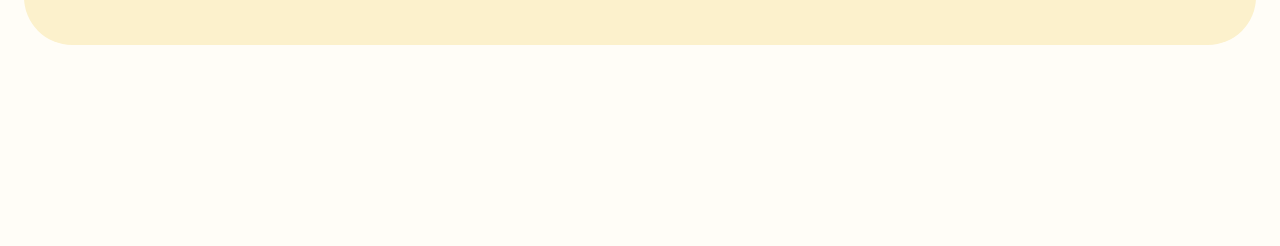
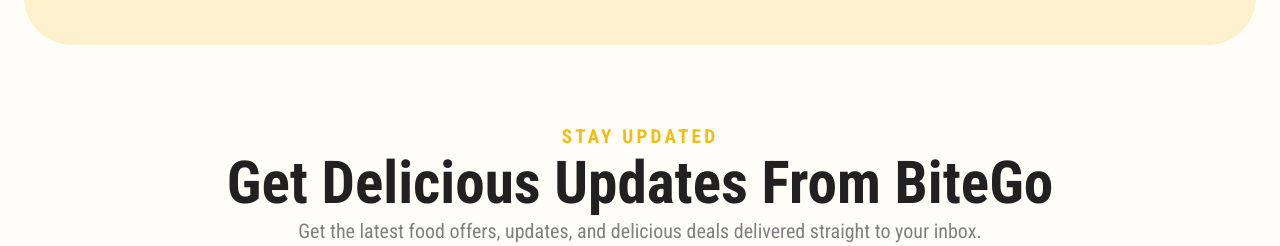
Before and after one commit to ManyataDhakal/foodie-delivery, a plain HTML site: page index.html in a window 1280 px wide. Shown: the part 2121-2367 px from the top of the page. Before the commit the page ends 2166 px from the top, so only its background shows below. Drawn offline with nearby package versions, Linux system fonts and the light colour scheme.

Commit message:
Add new section with text-center class, h2, p and h5

```diff
--- a/index.html
+++ b/index.html
@@ -280,13 +280,26 @@
 
             <div class="content">
               <h5>Our Application</h5>
-            <h2>Simple Way To <br>Order Your Food</h2>
+              <h2>Simple Way To <br />Order Your Food</h2>
               <p class="para">
-              Order your favorite meals anytime with the BiteGo app.<br> Fast,
-              simple, and convenient food delivery at your fingertips.
+                Order your favorite meals anytime with the BiteGo app.<br />
+                Fast, simple, and convenient food delivery at your fingertips.
               </p>
               <a href="#" class="btn">Get The App</a>
             </div>
+          </div>
+        </div>
+      </section>
+
+      <section>
+        <div class="wrapper p-top">
+          <div class="text-center">
+            <h5>Stay Updated</h5>
+            <h2>Get Delicious Updates From BiteGo</h2>
+            <p class="">
+              Get the latest food offers, updates, and delicious deals delivered
+              straight to your inbox.
+            </p>
           </div>
         </div>
       </section>
```
Lines whose indentation alone changed are shown as unchanged.
